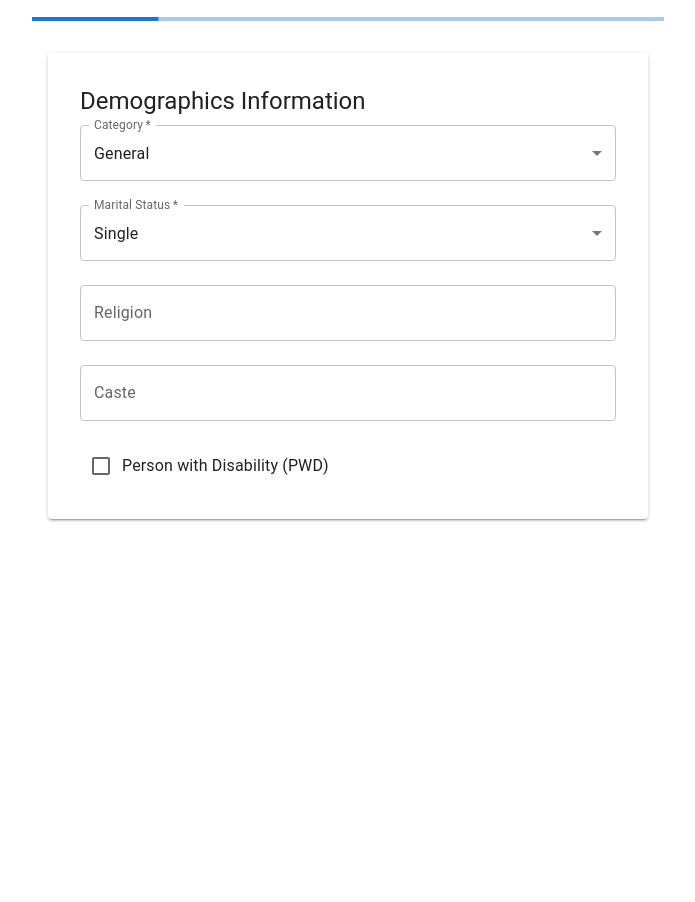
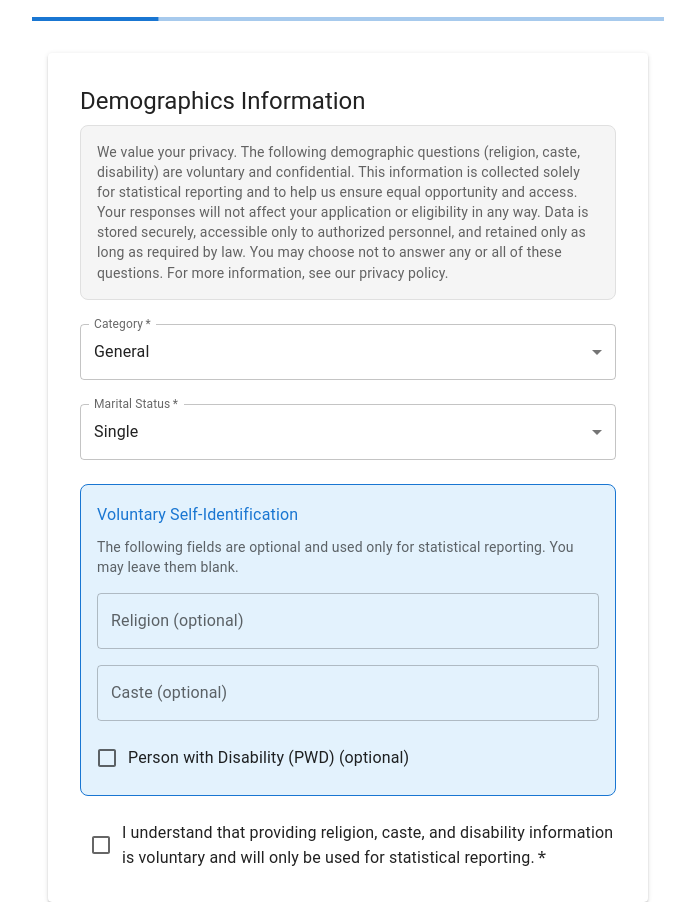
Before and after one commit to GarvitGupta001/sahayak-connect, a Next.js app in the folder next-app/: page /details-form in a window 1280 px wide. Both pictures are taken after a click on the button 1240 px from the left and 18 px from the top of the page. Shown: the whole page, without its empty margins (292-987 px from the left). Before the commit the page ends 800 px from the top, so only its background shows below. Built offline with nearby package versions, Linux system fonts and the light colour scheme.

Commit message:
thode bht aur changes

```diff
--- a/next-app/src/components/forms/DemographicsForm.tsx
+++ b/next-app/src/components/forms/DemographicsForm.tsx
@@ -18,8 +18,17 @@ import { useFormContext } from '@/context/FormContext';
 
 export default function DemographicsForm() {
   const { formData, updateFormData } = useFormContext();
+  const [consent, setConsent] = React.useState(false);
 
-  const handleInputChange = (field: string, value: any) => {
+  // Ensure demographics object exists
+  if (!formData.demographics) {
+    console.warn('Demographics data not initialized in form context');
+    return null;
+  }
+  const handleInputChange = (
+    field: keyof typeof formData.demographics,
+    value: string | boolean
+  ) => {
     updateFormData({
       demographics: {
         ...formData.demographics,
@@ -28,11 +37,20 @@ export default function DemographicsForm() {
     });
   };
 
+  // Privacy notice text
+  const privacyNotice = `We value your privacy. The following demographic questions (religion, caste, disability) are voluntary and confidential. This information is collected solely for statistical reporting and to help us ensure equal opportunity and access. Your responses will not affect your application or eligibility in any way. Data is stored securely, accessible only to authorized personnel, and retained only as long as required by law. You may choose not to answer any or all of these questions. For more information, see our privacy policy.`;
+
   return (
     <Paper elevation={2} sx={{ p: 4, maxWidth: 600, mx: 'auto', mt: 2 }}>
       <Typography variant="h5" component="h2" gutterBottom>
         Demographics Information
       </Typography>
+
+      <Box sx={{ mb: 3, p: 2, background: '#f5f5f5', borderRadius: 2, border: '1px solid #e0e0e0' }}>
+        <Typography variant="body2" color="textSecondary">
+          {privacyNotice}
+        </Typography>
+      </Box>
 
       <Stack spacing={3}>
         <FormControl fullWidth required>
@@ -64,30 +82,51 @@ export default function DemographicsForm() {
           </Select>
         </FormControl>
 
+        {/* Voluntary Self-Identification Panel */}
+        <Box sx={{ border: '1px solid #1976d2', borderRadius: 2, p: 2, background: '#e3f2fd', mt: 2 }}>
+          <Typography variant="subtitle1" sx={{ mb: 1, color: '#1976d2' }}>
+            Voluntary Self-Identification
+          </Typography>
+          <Typography variant="body2" color="textSecondary" sx={{ mb: 2 }}>
+            The following fields are optional and used only for statistical reporting. You may leave them blank.
+          </Typography>
           <TextField
             fullWidth
-          label="Religion"
+            label="Religion (optional)"
             variant="outlined"
             value={formData.demographics.religion}
             onChange={(e) => handleInputChange('religion', e.target.value)}
+            sx={{ mb: 2 }}
           />
-
           <TextField
             fullWidth
-          label="Caste"
+            label="Caste (optional)"
             variant="outlined"
             value={formData.demographics.caste}
             onChange={(e) => handleInputChange('caste', e.target.value)}
+            sx={{ mb: 2 }}
           />
-
           <FormControlLabel
             control={
               <Checkbox
-              checked={formData.demographics.disability}
+                checked={!!formData.demographics.disability}
                 onChange={(e) => handleInputChange('disability', e.target.checked)}
               />
             }
-          label="Person with Disability (PWD)"
+            label="Person with Disability (PWD) (optional)"
+          />
+        </Box>
+
+        {/* Consent Checkbox */}
+        <FormControlLabel
+          control={
+            <Checkbox
+              checked={consent}
+              onChange={(e) => setConsent(e.target.checked)}
+              required
+            />
+          }
+          label="I understand that providing religion, caste, and disability information is voluntary and will only be used for statistical reporting."
         />
       </Stack>
     </Paper>
--- a/next-app/src/components/forms/PersonalDetailsForm.tsx
+++ b/next-app/src/components/forms/PersonalDetailsForm.tsx
@@ -67,7 +67,11 @@ export default function PersonalDetailsForm() {
             type="number"
             variant="outlined"
             value={formData.age}
-            onChange={(e) => handleInputChange('age', parseInt(e.target.value) || 18)}
+            onChange={(e) => {
+              const val = e.target.value;
+              const parsed = parseInt(val);
+              handleInputChange('age', (!isNaN(parsed) && val !== '') ? parsed : 18);
+            }}
             inputProps={{ min: 18, max: 120 }}
             required
             sx={{ flex: 1 }}
--- a/next-app/src/context/FormContext.tsx
+++ b/next-app/src/context/FormContext.tsx
@@ -102,13 +102,19 @@ export const FormProvider: React.FC<FormProviderProps> = ({ children }) => {
     if (savedData) {
       try {
         const parsedData = JSON.parse(savedData);
-        setFormData(parsedData);
+        // Validate that parsedData has the expected structure
+        if (parsedData && typeof parsedData === 'object' && 'name' in parsedData) {
+          setFormData(parsedData);
+        } else {
+          console.warn('Invalid saved form data structure, using defaults');
+        }
       } catch (error) {
         console.error('Error parsing saved form data:', error);
+        // Optionally clear corrupted data
+        localStorage.removeItem('userFormData');
       }
     }
   }, []);
-
   // Save data to localStorage whenever formData changes
   useEffect(() => {
     localStorage.setItem('userFormData', JSON.stringify(formData));
```
Also changed, not shown: 1 other file (tests, documents, lock files or other folders). Lines whose indentation alone changed are shown as unchanged.
